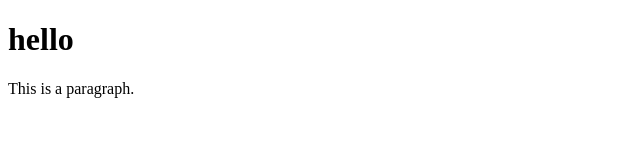
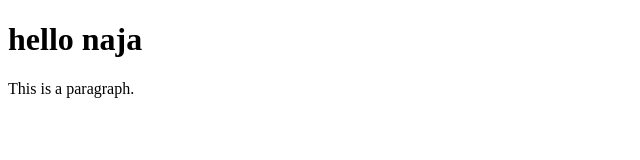
Before and after one commit to DonPongsakorn/DonPongsakorn.github.io, a plain HTML site: page index.html in a window 1280 px wide. Shown: the whole page, without its empty margins (0-640 px from the left). Drawn offline with Linux system fonts and the light colour scheme.

Commit message:
Update index.html

```diff
--- a/index.html
+++ b/index.html
@@ -5,7 +5,7 @@
 </head>
 <body>
 
-<h1>hello</h1>
+<h1>hello naja</h1>
 <p>This is a paragraph.</p>
 
 </body>
```
